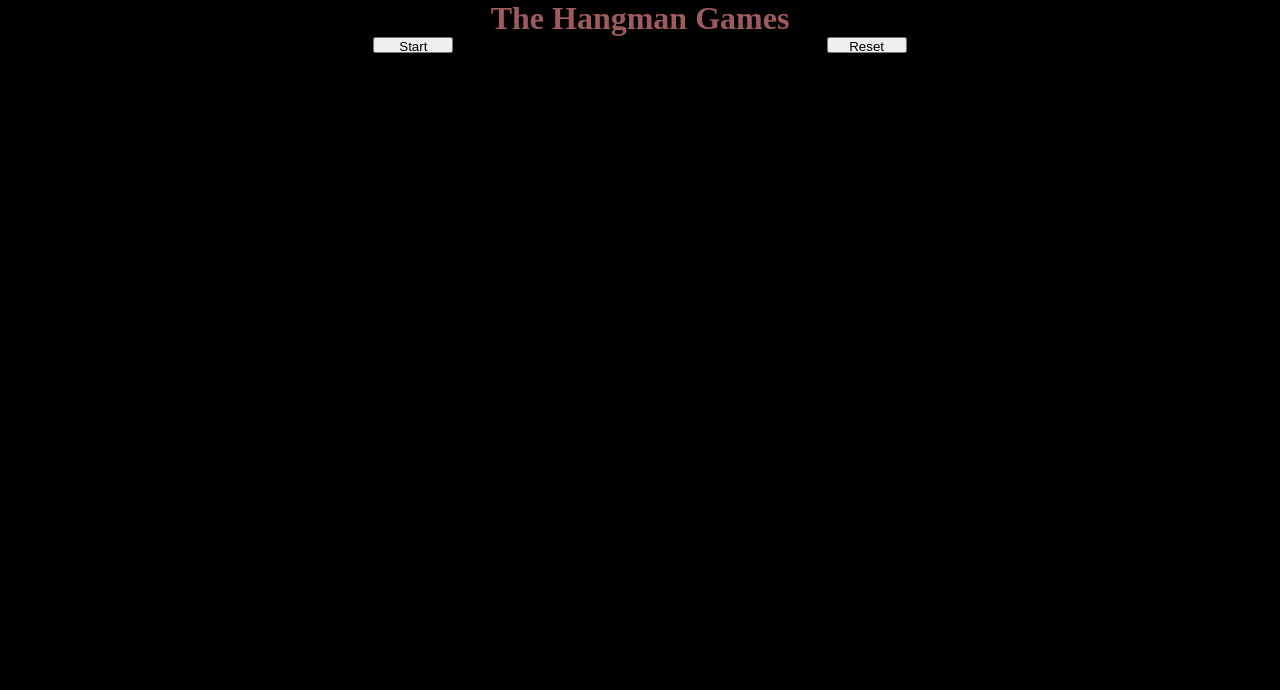
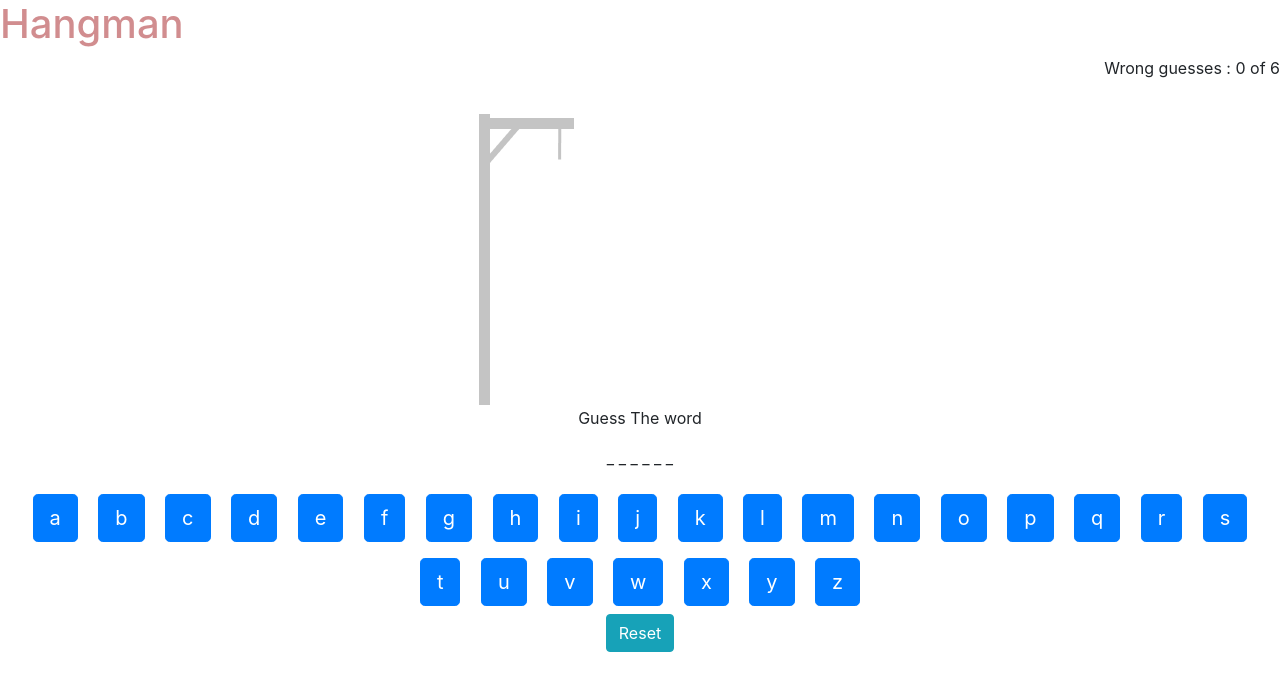
Before and after one commit to Delvaux1986/hangman, a plain HTML site: page index.html in a window 1280 px wide. Drawn offline with nearby package versions, Linux system fonts and the light colour scheme.

Commit message:
premiere partie

```diff
--- a/assets/js/main.js
+++ b/assets/js/main.js
@@ -4,3 +4,55 @@ let ctx = can.getContext ;
 // VARIABLE BUTTON
 let start = document.getElementById('start');
 let reset = document.getElementById('reset');
+// VAR INIT
+let answer = "";
+let maxWrong = 6;
+let mistakes = 0;
+let guessed = [];
+let wordStatus = null ;
+
+
+// function RANDOM WORD
+
+function randomWord(){
+    answer = wordsList[Math.floor(Math.random()* wordsList.length)];
+}
+
+//Function GENERATE BUTTONS OF KEYWBOARD
+
+function generateButtons(){
+    let buttonsHTML = "abcdefghijklmnopqrstuvwxyz".split('').map(letter =>
+        `
+           <button class="btn btn-lg btn-primary m-2"
+                    id="`+letter+`"
+                    onclick="testLetter("`+ letter +`")
+                    >
+                    ` + letter +`
+
+
+            </button>
+        `).join('');
+
+        document.getElementById('keyboard').innerHTML =  buttonsHTML;
+}
+
+function guessWord(){
+    wordStatus = answer.split('').map(letter => ( guessed.indexOf(letter) >= 0 ? letter : " _ ")).join('');
+
+    document.getElementById("wordSpotLight").innerHTML = wordStatus;
+}
+
+function testLetter(letterChoice){
+    guessed.indexOf(letterChoice) === -1 ? guessed.push(letterChoice) : null ;
+}
+
+// INNER ALONE
+document.getElementById('maxWrong').innerHTML = maxWrong;
+
+
+
+// EXEC FUNCTION
+
+randomWord();
+generateButtons();
+guessWord();
--- a/assets/js/objects.js
+++ b/assets/js/objects.js
@@ -1,29 +1,10 @@
-let alphabet = {
-    "1": a ,
-    "2": b ,
-    "3": c ,
-    "4": d ,
-    "5": e ,
-    "6": f,
-    "7" : g,
-    "8" : h,
-    "9" : i,
-    "10" : j,
-    "11" : K,
-    "12" : l,
-    "13" : m,
-    "14" : n,
-    "15" : o,
-    "16" : p,
-    "17" : q,
-    "18" : r,
-    "19" : s,
-    "20" : t,
-    "21" : u,
-    "22" : v,
-    "23" : w,
-    "24" : x,
-    "25" : y,
-    "26" : z,
+let wordsList = [
+    "maison",
+    "ecole",
+    "pain",
+    "chanson",
+    "fille",
+    "garcon",
+    "enfant",
 
-}
+]
--- a/assets/scss/style.scss
+++ b/assets/scss/style.scss
@@ -17,9 +17,7 @@ body{
 
     justify-content: center;
 }
-canvas{
 
-}
 #button{
     display:flex;
     flex-direction: row;
--- a/index.html
+++ b/index.html
@@ -5,14 +5,21 @@
     <meta name="viewport" content="width=device-width, initial-scale=1.0">
     <title>The Hangman From Robby Delvaux </title>
     <link rel="stylesheet" href="./assets/css/style.css">
+    <link rel="stylesheet" href="https://stackpath.bootstrapcdn.com/bootstrap/4.5.0/css/bootstrap.min.css" integrity="sha384-9aIt2nRpC12Uk9gS9baDl411NQApFmC26EwAOH8WgZl5MYYxFfc+NcPb1dKGj7Sk" crossorigin="anonymous">
 </head>
 <header>
-    <h1>The Hangman Games</h1>
+    <h1 clas="text-center">Hangman</h1>
 </header>
 <body>
-<section id="button">
-    <button id="start">Start</button>
-    <button id="reset">Reset</button>
+<section id="container">
+    <div class="float-right">Wrong guesses : <span id="mistakes">0 </span> of <span id="maxWrong"></span></div>
+    <div class="text-center">
+        <img src="./assets/img/0.jpg" alt="0" id="penduImg">
+        <p>Guess The word</p>
+        <p id="wordSpotLight">The word to be guessed goes here</p>
+        <div id="keyboard"></div>
+        <button class="btn btn-info" onclick="reset()">Reset</button>
+    </div>
 </section>
     <canvas width="800px" height="600px" id="can"></canvas>
     <script src="./assets/js/objects.js"></script>
```
Also changed, not shown: assets/img/0.jpg (added), assets/img/1.jpg (added), assets/img/2.jpg (added), assets/img/3.jpg (added), assets/img/4.jpg (added), assets/img/5.jpg (added), assets/img/6.jpg (added), 1 other file.
